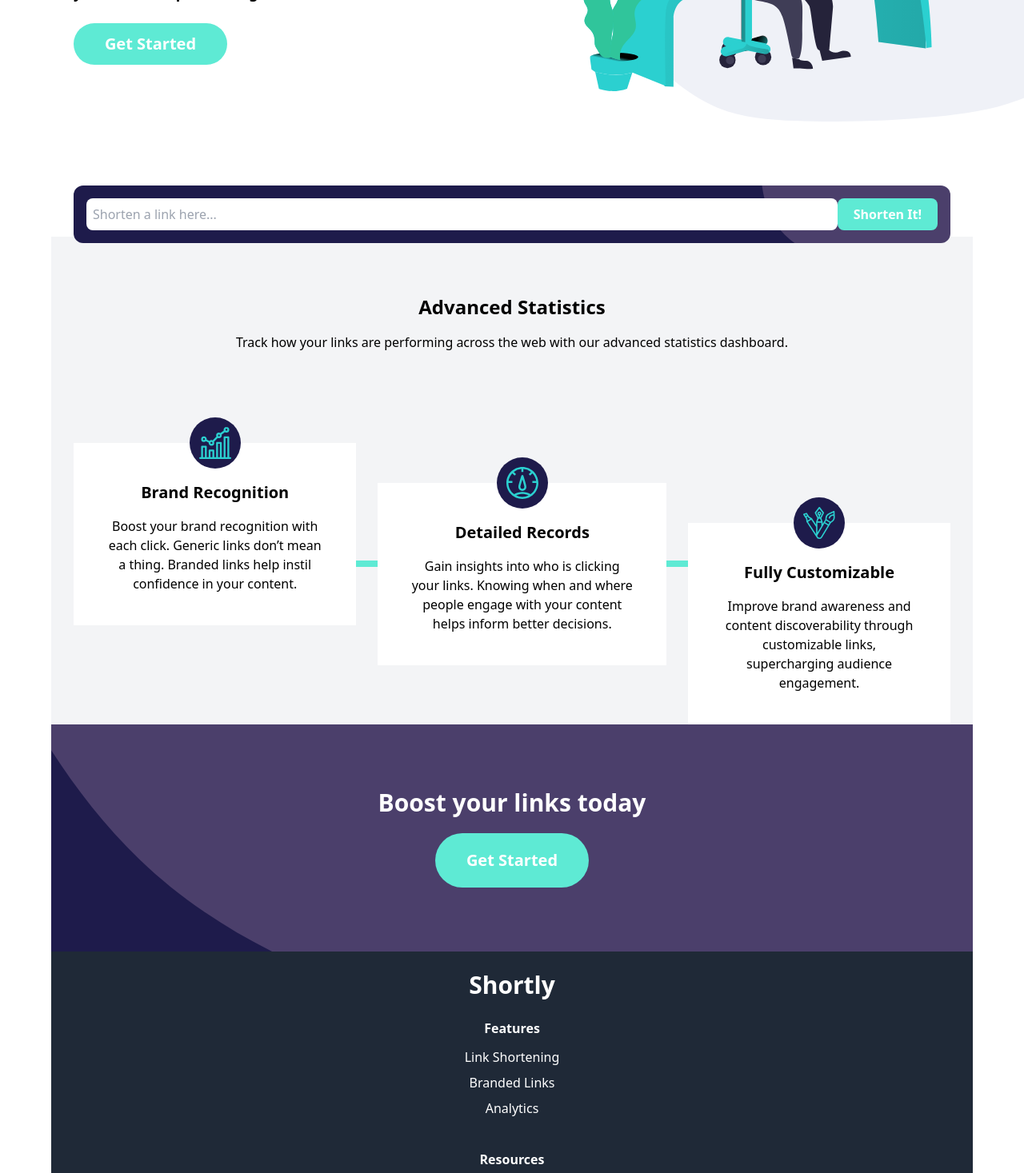
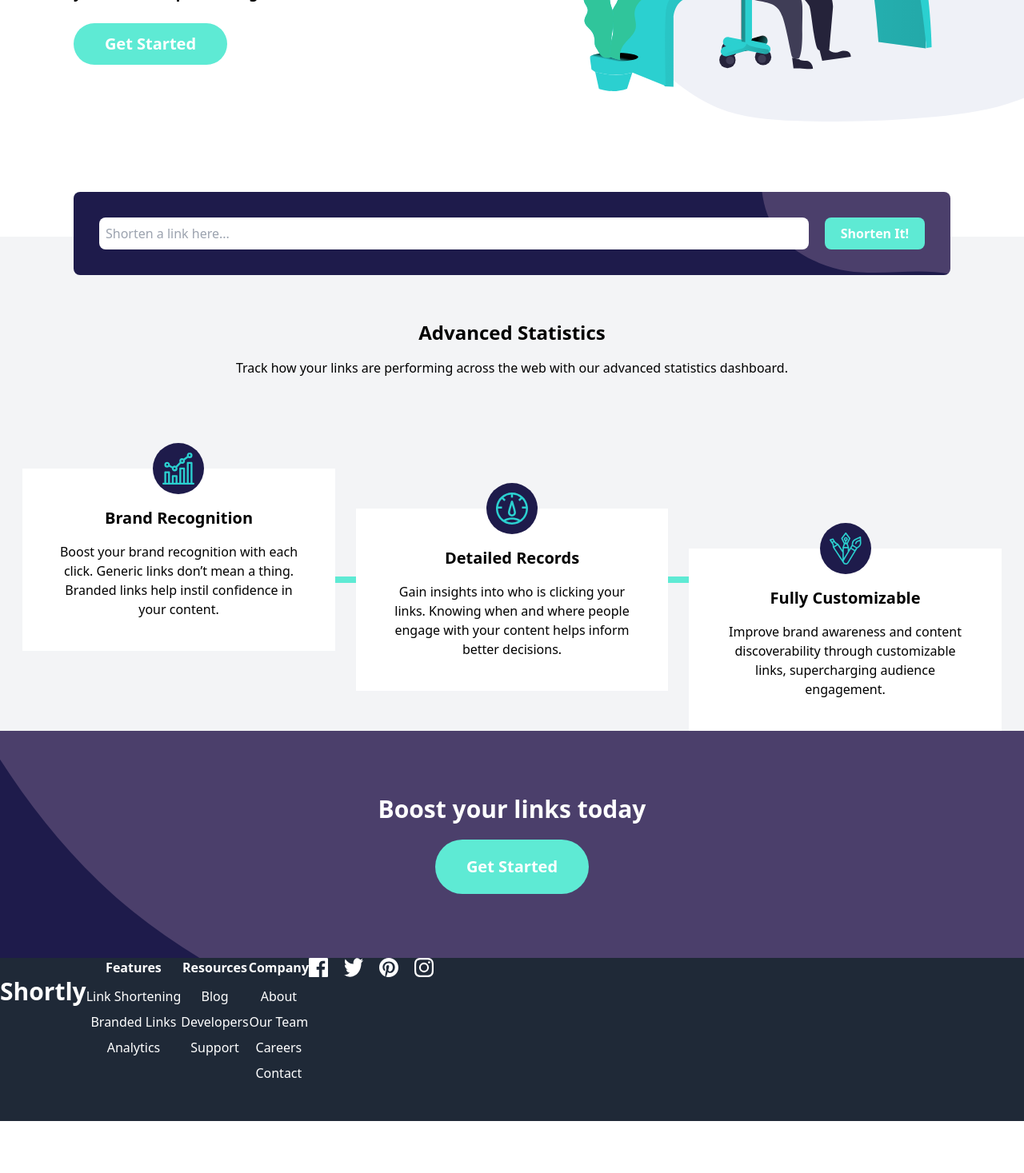
Before and after one commit to velardejm/shorten-url, a Next.js app: page / in a window 1280 px wide. Shown: the part 384-1851 px from the top of the page at 80% size. After the commit the page ends 1786 px from the top, so only its background shows below. Built offline with nearby package versions, Linux system fonts and the light colour scheme.

Commit message:
Update Footer responsive style.

```diff
--- a/components/Banner.js
+++ b/components/Banner.js
@@ -2,7 +2,7 @@ import Link from "next/link";
 
 function Banner() {
   return (
-    <div className="md:flex md:flex-row-reverse items-center mb-36 text-center md:text-left">
+    <div className="md:flex md:flex-row-reverse items-center mb-36 text-center md:text-left md:px-16">
       <div>
         <img
           className="max-w-none w-[135%] pl-5"
--- a/components/features/feature-cards/CardContainer.js
+++ b/components/features/feature-cards/CardContainer.js
@@ -21,7 +21,7 @@ export default function CardContainer({ feature, isLastItem, index }) {
 
   return (
     <>
-      <div className={`bg-white pb-10 h-min ${setMarginTop()}`}>
+      <div className={`bg-white pb-10 h-min basis-full ${setMarginTop()}`}>
         <CardIcon iconUrl={feature.iconUrl} />
         <CardContent feature={feature} />
       </div >
--- a/components/footer/Footer.js
+++ b/components/footer/Footer.js
@@ -2,7 +2,7 @@ import Link from "next/link";
 
 function Footer({ footerLinks }) {
   return (
-    <div className="text-center text-white bg-gray-800">
+    <div className="text-center text-white bg-gray-800 md:flex">
       <Link className="font-bold text-3xl py-6 block" href="#">Shortly</Link>
 
       {
@@ -20,11 +20,13 @@ function Footer({ footerLinks }) {
         })
       }
 
-      <div className="flex justify-center pb-12">
-        <img className="pr-5" src="/images/icon-facebook.svg" />
-        <img className="pr-5" src="/images/icon-twitter.svg" />
-        <img className="pr-5" src="/images/icon-pinterest.svg" />
-        <img className="pr-5" src="/images/icon-instagram.svg" />
+      <div>
+        <div className="flex justify-center pb-12">
+          <img className="pr-5" src="/images/icon-facebook.svg" />
+          <img className="pr-5" src="/images/icon-twitter.svg" />
+          <img className="pr-5" src="/images/icon-pinterest.svg" />
+          <img className="pr-5" src="/images/icon-instagram.svg" />
+        </div>
       </div>
     </div>
   );
--- a/components/shorten-link/ShortenLink.js
+++ b/components/shorten-link/ShortenLink.js
@@ -44,13 +44,13 @@ function ShortenLink() {
   }
 
   return (
-    <div className="rounded-xl relative -top-16">
-      <div className="bg-indigo-950 rounded-xl bg bg-[url('/images/bg-shorten-mobile.svg')] bg-[top_-25px_right_0px] flex flex-col p-4 align-center md:flex-row">
+    <div className="rounded-xl relative -top-16 md:mx-16 md:-top-14">
+      <div className="bg-indigo-950 rounded-lg bg bg-[url('/images/bg-shorten-mobile.svg')] bg-[top_-25px_right_0px] flex flex-col p-4 align-center md:flex-row md:p-8">
         <input
           onChange={onChangeHandler}
           onKeyDown={onKeyDownHandler}
           value={input}
-          className="mb-4 rounded-lg p-2 md:mb-0 md:grow"
+          className="mb-4 rounded-lg p-2 md:mb-0 md:grow mr-5"
           type="text"
           placeholder="Shorten a link here..."
         />
--- a/pages/index.js
+++ b/pages/index.js
@@ -21,7 +21,7 @@ export default function Home({ features, footerLinks }) {
   }
 
   return (
-    <div onClick={bodyClickHandler} className="md:px-16">
+    <div onClick={bodyClickHandler} className="">
       <Header navToggle={navToggle} isNavOpen={isNavOpen} />
       <Banner />
       <div className="bg-gray-100 px-7">
```
